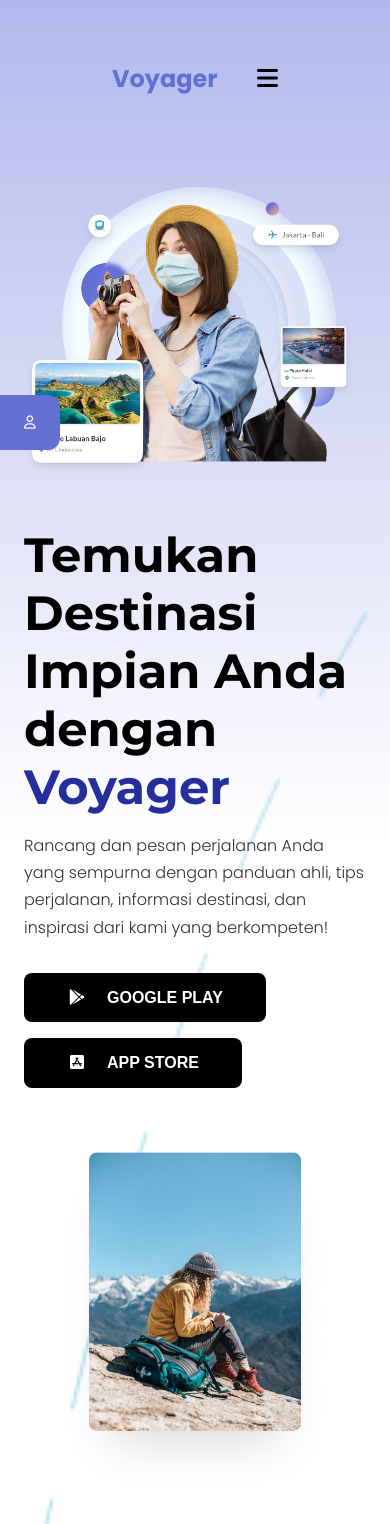
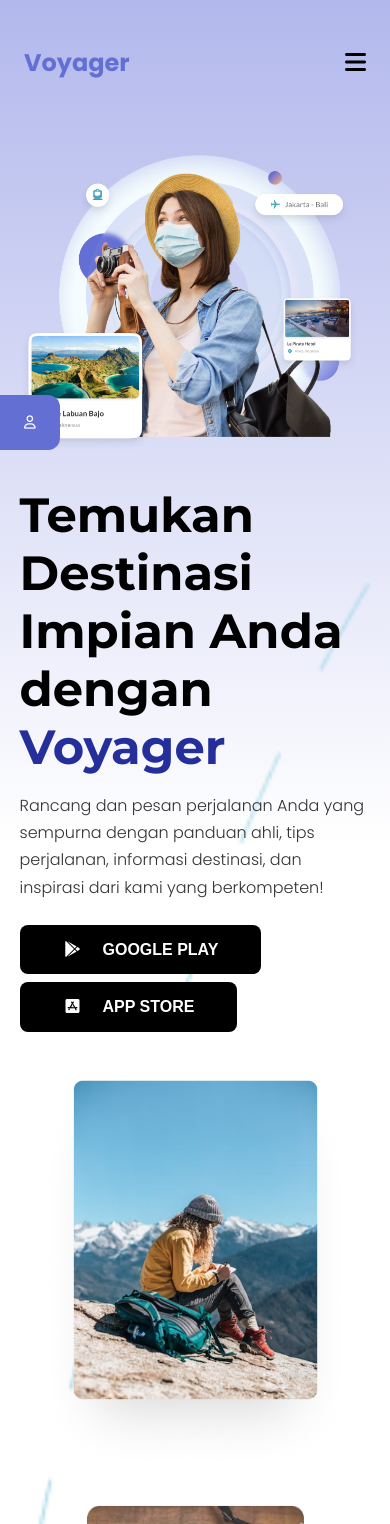
Before and after one commit to Bangkit-BDPW-Sahal/9-proyek-akhir, a plain HTML site: page index.html in a window 390 px wide. Shown: the top 1524 px of the page. Drawn offline with Linux system fonts and the light colour scheme.

Commit message:
add changes

```diff
--- a/assets/styles/style.css
+++ b/assets/styles/style.css
@@ -4,6 +4,8 @@
 *::before,
 *::after {
   box-sizing: border-box;
+}
+* {
   margin: 0;
   padding: 0;
 }
@@ -22,6 +24,7 @@ body {
   margin: 0;
   display: flex;
   flex-direction: column;
+  overflow-x: hidden;
 }
 
 li {
@@ -40,7 +43,8 @@ a:hover {
 /* HEADER */
 header {
   position: relative;
-  padding: 1rem 7rem;
+  padding: 0 1.5rem;
+
   margin: 2rem 0;
 }
 
@@ -153,12 +157,8 @@ header {
 }
 
 main {
-  height: calc(100vh-60px);
-  flex: 1;
   width: 100%;
-  max-width: 1200px;
-  margin-inline: auto;
-  padding: 1rem 7rem;
+  padding: 1rem 20rem;
   display: flex;
   flex-direction: column;
   align-items: center;
@@ -551,7 +551,7 @@ aside article .sahal #hiddenContent table tr .bold {
 footer {
   background-color: #646fd4;
   color: white;
-  padding: 1rem 10rem;
+  padding: 1rem 20rem;
   margin: 2rem 0;
   width: 100%;
 }
@@ -733,3 +733,30 @@ footer .social-media-footer li a:hover {
     padding: 0.5rem 0.75rem;
   }
 }
+
+@media (max-width: 576px) {
+  main {
+    padding: 1rem 5%;
+  }
+
+  main .content article {
+    flex-direction: column;
+    gap: 1rem;
+  }
+
+  main .content .content-description button {
+    margin-block-start: 0.5rem;
+  }
+
+  main .section-2 {
+    padding: 2rem 1rem;
+  }
+
+  main .section-3 {
+    padding: 2rem 1rem;
+  }
+
+  footer {
+    padding: 1rem 5%;
+  }
+}
--- a/index.html
+++ b/index.html
@@ -5,6 +5,7 @@
   <head>
     <meta charset="UTF-8" />
     <meta name="viewport" content="width=device-width, initial-scale=1.0" />
+
     <title>Voyager</title>
     <!-- My Own Styles -->
     <link rel="stylesheet" href="assets/styles/style.css" />
@@ -308,7 +309,7 @@
                   </table>
                 </div>
 
-                <label for="">Pesan</label>
+                <label>Pesan</label>
                 <div class="input-with-icon">
                   <input type="text" placeholder="Masukkan Pesan" />
                   <button><i class="fa-solid fa-paper-plane"></i></button>
```
